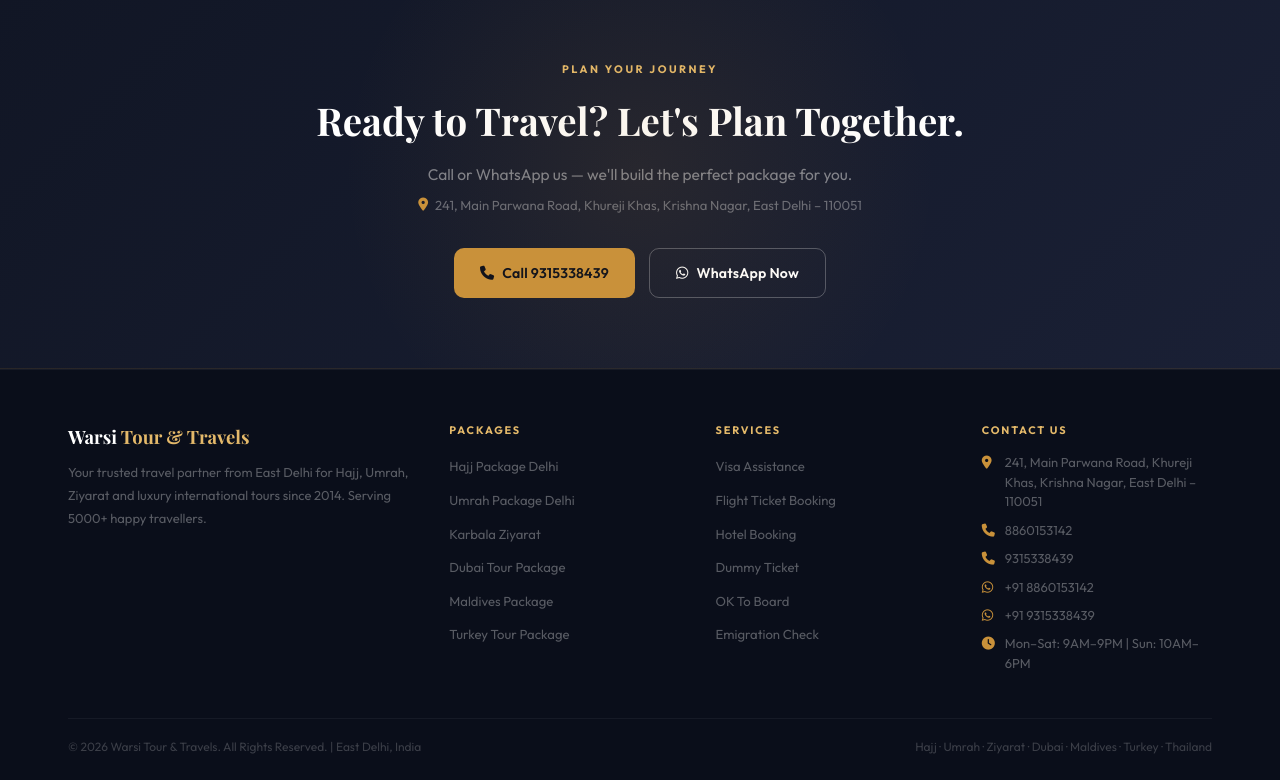
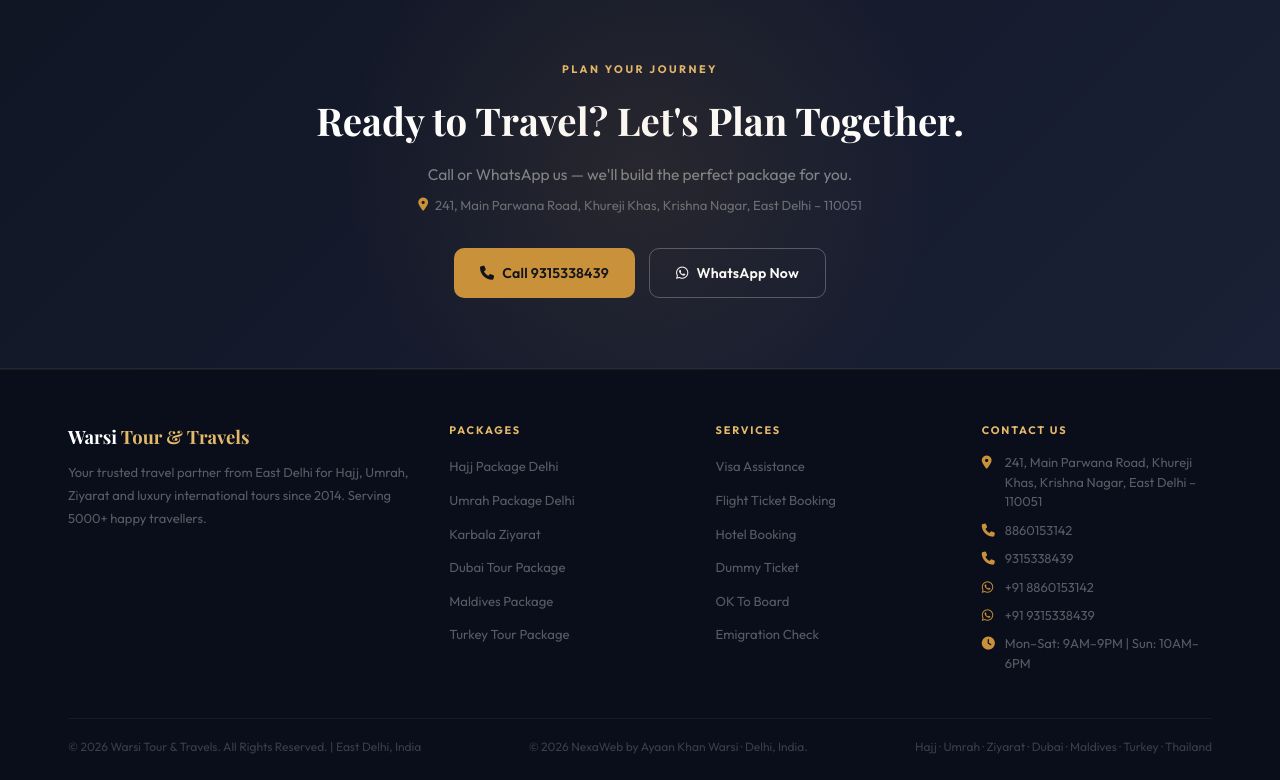
Before and after one commit to ayaanwarsi-cmd/warsitourandtravels, a plain HTML site: page index.html in a window 1280 px wide. Shown: the part 4579-5359 px from the top of the page. Drawn offline with nearby package versions, Linux system fonts and the light colour scheme; a web font is replaced by a local one.

Commit message:
Update index.html

```diff
--- a/index.html
+++ b/index.html
@@ -884,6 +884,7 @@
     </div>
     <div class="footer-bottom">
       <p>© 2026 Warsi Tour &amp; Travels. All Rights Reserved. | East Delhi, India</p>
+      <p>© 2026 NexaWeb by Ayaan Khan Warsi · Delhi, India.</p>
       <p>Hajj · Umrah · Ziyarat · Dubai · Maldives · Turkey · Thailand</p>
     </div>
   </div>
```
